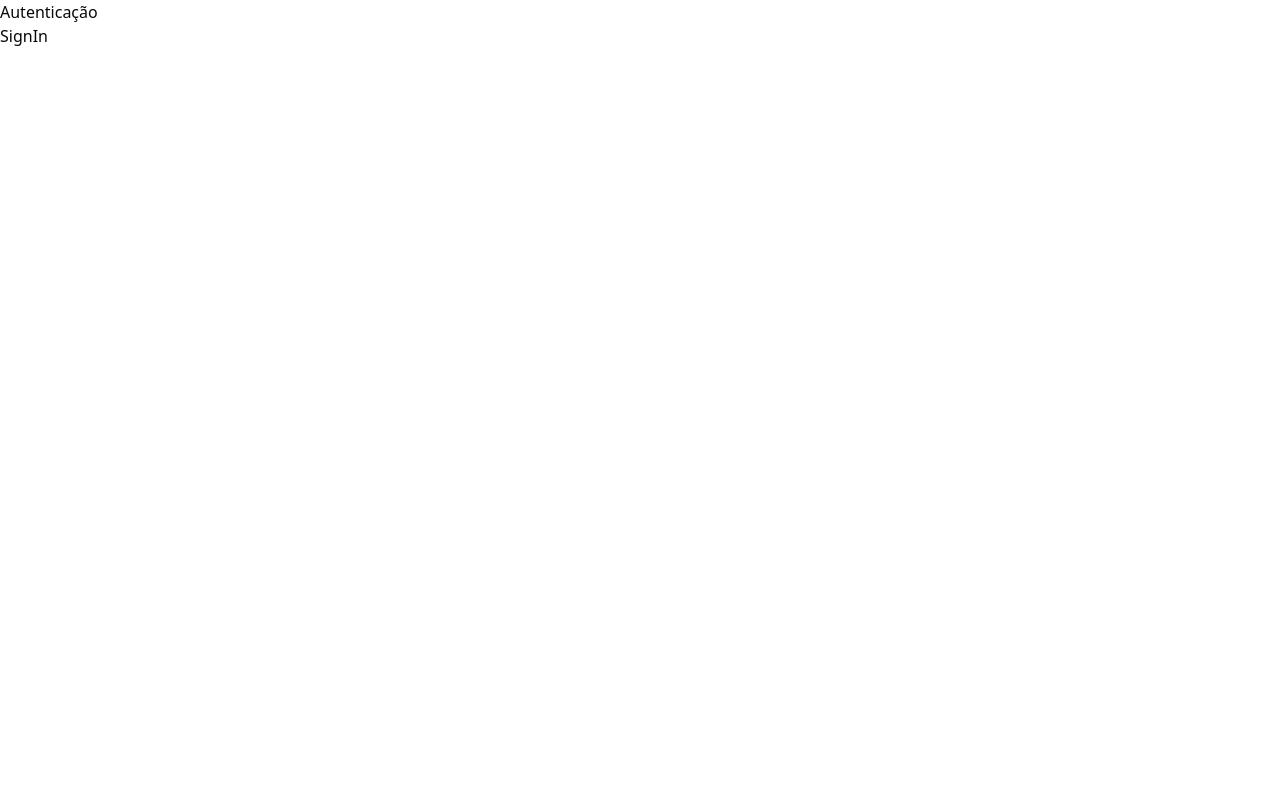
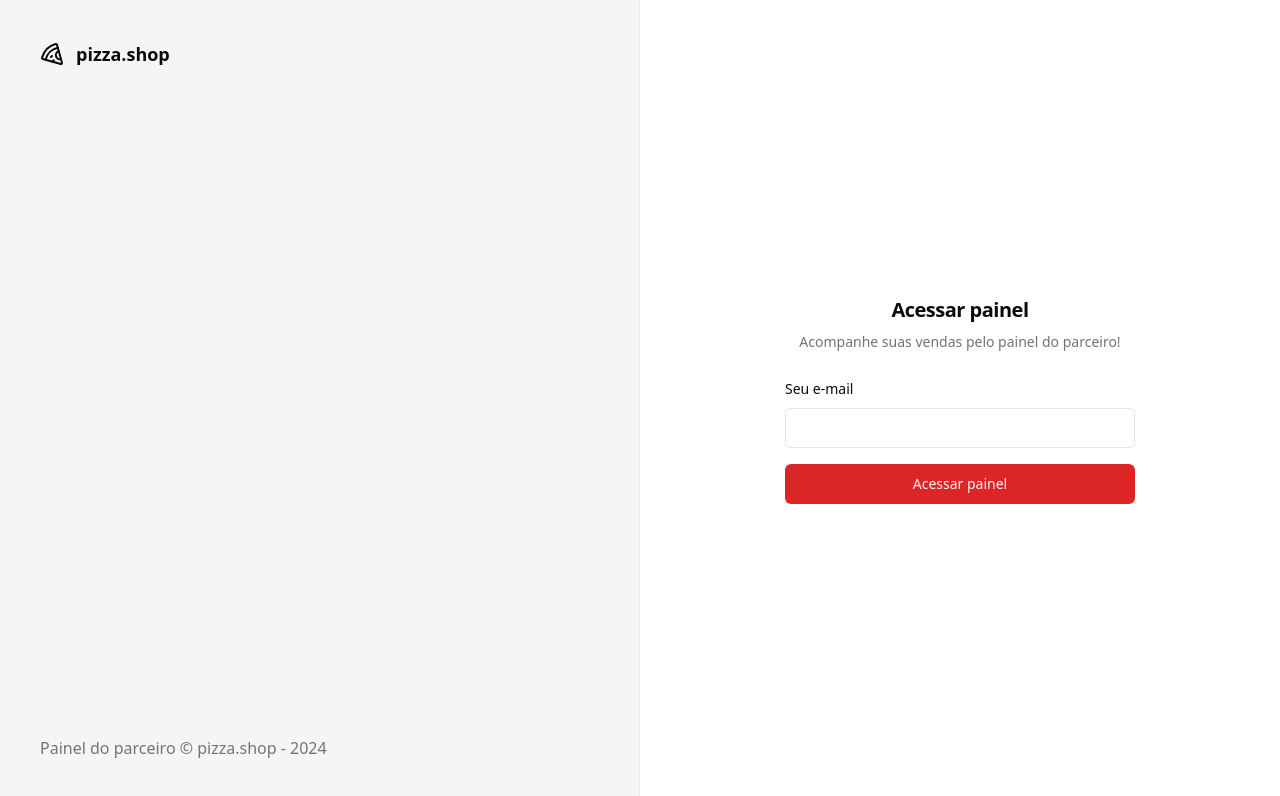
Before and after one commit to luancardosoti/ignite-reactjs-04-pizza-shop, a React (Vite) app: page /sign-in in a window 1280 px wide. Shown: the top 796 px of the page. Built offline with nearby package versions, Linux system fonts and the light colour scheme.

Commit message:
configure theme and add login page

```diff
--- a/package.json
+++ b/package.json
@@ -10,6 +10,7 @@
     "preview": "vite preview"
   },
   "dependencies": {
+    "@radix-ui/react-label": "^2.1.0",
     "@radix-ui/react-slot": "^1.1.0",
     "class-variance-authority": "^0.7.0",
     "clsx": "^2.1.1",
--- /dev/null
+++ b/src/components/ui/input.tsx
@@ -0,0 +1,25 @@
+import * as React from "react"
+
+import { cn } from "@/lib/utils"
+
+export interface InputProps
+  extends React.InputHTMLAttributes<HTMLInputElement> {}
+
+const Input = React.forwardRef<HTMLInputElement, InputProps>(
+  ({ className, type, ...props }, ref) => {
+    return (
+      <input
+        type={type}
+        className={cn(
+          "flex h-10 w-full rounded-md border border-input bg-background px-3 py-2 text-sm ring-offset-background file:border-0 file:bg-transparent file:text-sm file:font-medium placeholder:text-muted-foreground focus-visible:outline-none focus-visible:ring-2 focus-visible:ring-ring focus-visible:ring-offset-2 disabled:cursor-not-allowed disabled:opacity-50",
+          className
+        )}
+        ref={ref}
+        {...props}
+      />
+    )
+  }
+)
+Input.displayName = "Input"
+
+export { Input }
--- /dev/null
+++ b/src/components/ui/label.tsx
@@ -0,0 +1,24 @@
+import * as LabelPrimitive from '@radix-ui/react-label'
+import { cva, type VariantProps } from 'class-variance-authority'
+import * as React from 'react'
+
+import { cn } from '@/lib/utils'
+
+const labelVariants = cva(
+  'text-sm font-medium leading-none peer-disabled:cursor-not-allowed peer-disabled:opacity-70',
+)
+
+const Label = React.forwardRef<
+  React.ElementRef<typeof LabelPrimitive.Root>,
+  React.ComponentPropsWithoutRef<typeof LabelPrimitive.Root> &
+    VariantProps<typeof labelVariants>
+>(({ className, ...props }, ref) => (
+  <LabelPrimitive.Root
+    ref={ref}
+    className={cn(labelVariants(), className)}
+    {...props}
+  />
+))
+Label.displayName = LabelPrimitive.Root.displayName
+
+export { Label }
--- a/src/global.css
+++ b/src/global.css
@@ -1,61 +1,64 @@
 @tailwind base;
 @tailwind components;
 @tailwind utilities;
+
 @layer base {
   :root {
     --background: 0 0% 100%;
-    --foreground: 240 10% 3.9%;
+    --foreground: 0 0% 3.9%;
     --card: 0 0% 100%;
-    --card-foreground: 240 10% 3.9%;
+    --card-foreground: 0 0% 3.9%;
     --popover: 0 0% 100%;
-    --popover-foreground: 240 10% 3.9%;
-    --primary: 240 5.9% 10%;
-    --primary-foreground: 0 0% 98%;
-    --secondary: 240 4.8% 95.9%;
-    --secondary-foreground: 240 5.9% 10%;
-    --muted: 240 4.8% 95.9%;
-    --muted-foreground: 240 3.8% 46.1%;
-    --accent: 240 4.8% 95.9%;
-    --accent-foreground: 240 5.9% 10%;
+    --popover-foreground: 0 0% 3.9%;
+    --primary: 0 72.2% 50.6%;
+    --primary-foreground: 0 85.7% 97.3%;
+    --secondary: 0 0% 96.1%;
+    --secondary-foreground: 0 0% 9%;
+    --muted: 0 0% 96.1%;
+    --muted-foreground: 0 0% 45.1%;
+    --accent: 0 0% 96.1%;
+    --accent-foreground: 0 0% 9%;
     --destructive: 0 84.2% 60.2%;
     --destructive-foreground: 0 0% 98%;
-    --border: 240 5.9% 90%;
-    --input: 240 5.9% 90%;
-    --ring: 240 10% 3.9%;
+    --border: 0 0% 89.8%;
+    --input: 0 0% 89.8%;
+    --ring: 0 72.2% 50.6%;
+    --radius: 0.5rem;
     --chart-1: 12 76% 61%;
     --chart-2: 173 58% 39%;
     --chart-3: 197 37% 24%;
     --chart-4: 43 74% 66%;
     --chart-5: 27 87% 67%;
-    --radius: 0.5rem
   }
+
   .dark {
-    --background: 240 10% 3.9%;
+    --background: 0 0% 3.9%;
     --foreground: 0 0% 98%;
-    --card: 240 10% 3.9%;
+    --card: 0 0% 3.9%;
     --card-foreground: 0 0% 98%;
-    --popover: 240 10% 3.9%;
+    --popover: 0 0% 3.9%;
     --popover-foreground: 0 0% 98%;
-    --primary: 0 0% 98%;
-    --primary-foreground: 240 5.9% 10%;
-    --secondary: 240 3.7% 15.9%;
+    --primary: 0 72.2% 50.6%;
+    --primary-foreground: 0 85.7% 97.3%;
+    --secondary: 0 0% 14.9%;
     --secondary-foreground: 0 0% 98%;
-    --muted: 240 3.7% 15.9%;
-    --muted-foreground: 240 5% 64.9%;
-    --accent: 240 3.7% 15.9%;
+    --muted: 0 0% 14.9%;
+    --muted-foreground: 0 0% 63.9%;
+    --accent: 0 0% 14.9%;
     --accent-foreground: 0 0% 98%;
     --destructive: 0 62.8% 30.6%;
     --destructive-foreground: 0 0% 98%;
-    --border: 240 3.7% 15.9%;
-    --input: 240 3.7% 15.9%;
-    --ring: 240 4.9% 83.9%;
+    --border: 0 0% 14.9%;
+    --input: 0 0% 14.9%;
+    --ring: 0 72.2% 50.6%;
     --chart-1: 220 70% 50%;
     --chart-2: 160 60% 45%;
     --chart-3: 30 80% 55%;
     --chart-4: 280 65% 60%;
-    --chart-5: 340 75% 55%
+    --chart-5: 340 75% 55%;
   }
 }
+
 @layer base {
   * {
     @apply border-border;
--- a/src/pages/_layouts/auth.tsx
+++ b/src/pages/_layouts/auth.tsx
@@ -1,11 +1,20 @@
+import { Pizza } from 'lucide-react'
 import { Outlet } from 'react-router-dom'
 
 export function AuthLayout() {
   return (
-    <div>
-      <h1>Autenticação</h1>
+    <div className="grid min-h-screen grid-cols-2">
+      <div className="flex h-full flex-col justify-between border-r border-foreground/5 bg-muted p-10 text-muted-foreground">
+        <div className="flex items-center gap-3 text-lg text-foreground">
+          <Pizza />
+          <span className="font-semibold">pizza.shop</span>
+        </div>
+        <footer>
+          Painel do parceiro &copy; pizza.shop - {new Date().getFullYear()}
+        </footer>
+      </div>
 
-      <div>
+      <div className="flex flex-col items-center justify-center">
         <Outlet />
       </div>
     </div>
--- /dev/null
+++ b/src/pages/auth/sign-in.tsx
@@ -0,0 +1,36 @@
+import { Helmet } from 'react-helmet-async'
+
+import { Button } from '@/components/ui/button'
+import { Input } from '@/components/ui/input'
+import { Label } from '@/components/ui/label'
+
+export function SignIn() {
+  return (
+    <>
+      <Helmet title="Login" />
+      <div className="p-8">
+        <div className="flex w-[350px] flex-col justify-center gap-6">
+          <div className="flex flex-col gap-2 text-center">
+            <h1 className="text-xl font-semibold tracking-tight">
+              Acessar painel
+            </h1>
+            <p className="text-sm text-muted-foreground">
+              Acompanhe suas vendas pelo painel do parceiro!
+            </p>
+          </div>
+
+          <form className="space-y-4">
+            <div className="space-y-2">
+              <Label htmlFor="email">Seu e-mail</Label>
+              <Input id="email" type="email" />
+            </div>
+
+            <Button className="w-full" type="submit">
+              Acessar painel
+            </Button>
+          </form>
+        </div>
+      </div>
+    </>
+  )
+}
--- a/src/pages/auth/signin.tsx
+++ /dev/null
@@ -1,10 +0,0 @@
-import { Helmet } from 'react-helmet-async'
-
-export function SignIn() {
-  return (
-    <div>
-      <Helmet title="Login" />
-      <h1>SignIn</h1>
-    </div>
-  )
-}
--- a/src/routes.tsx
+++ b/src/routes.tsx
@@ -3,7 +3,7 @@
 import { AppLayout } from './pages/_layouts/app'
 import { AuthLayout } from './pages/_layouts/auth'
 import { Dashboard } from './pages/app/dashboard'
-import { SignIn } from './pages/auth/signin'
+import { SignIn } from './pages/auth/sign-in'
 
 export const router = createBrowserRouter([
   {
```
Also changed, not shown: 1 other file (tests, documents, lock files or other folders).
